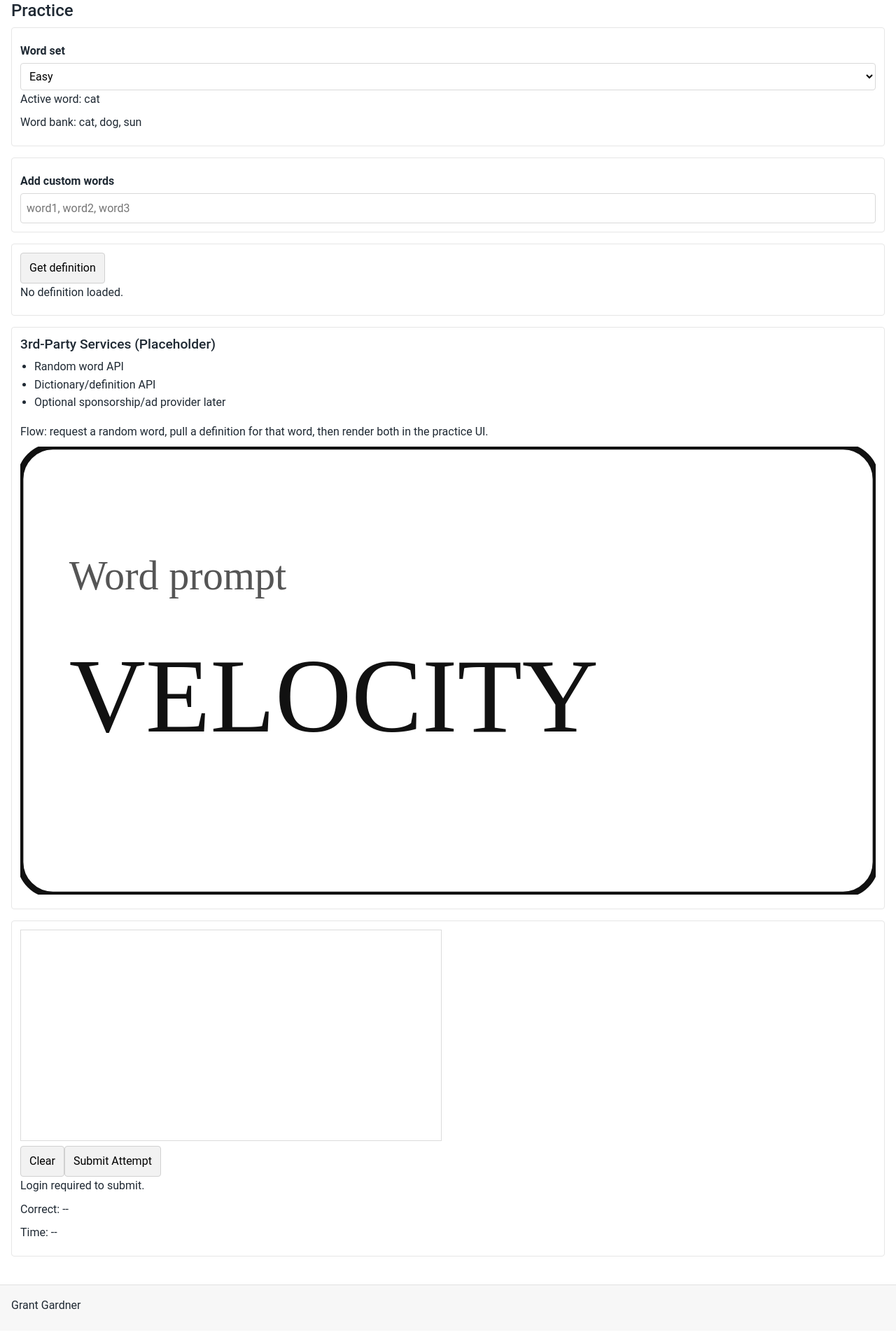
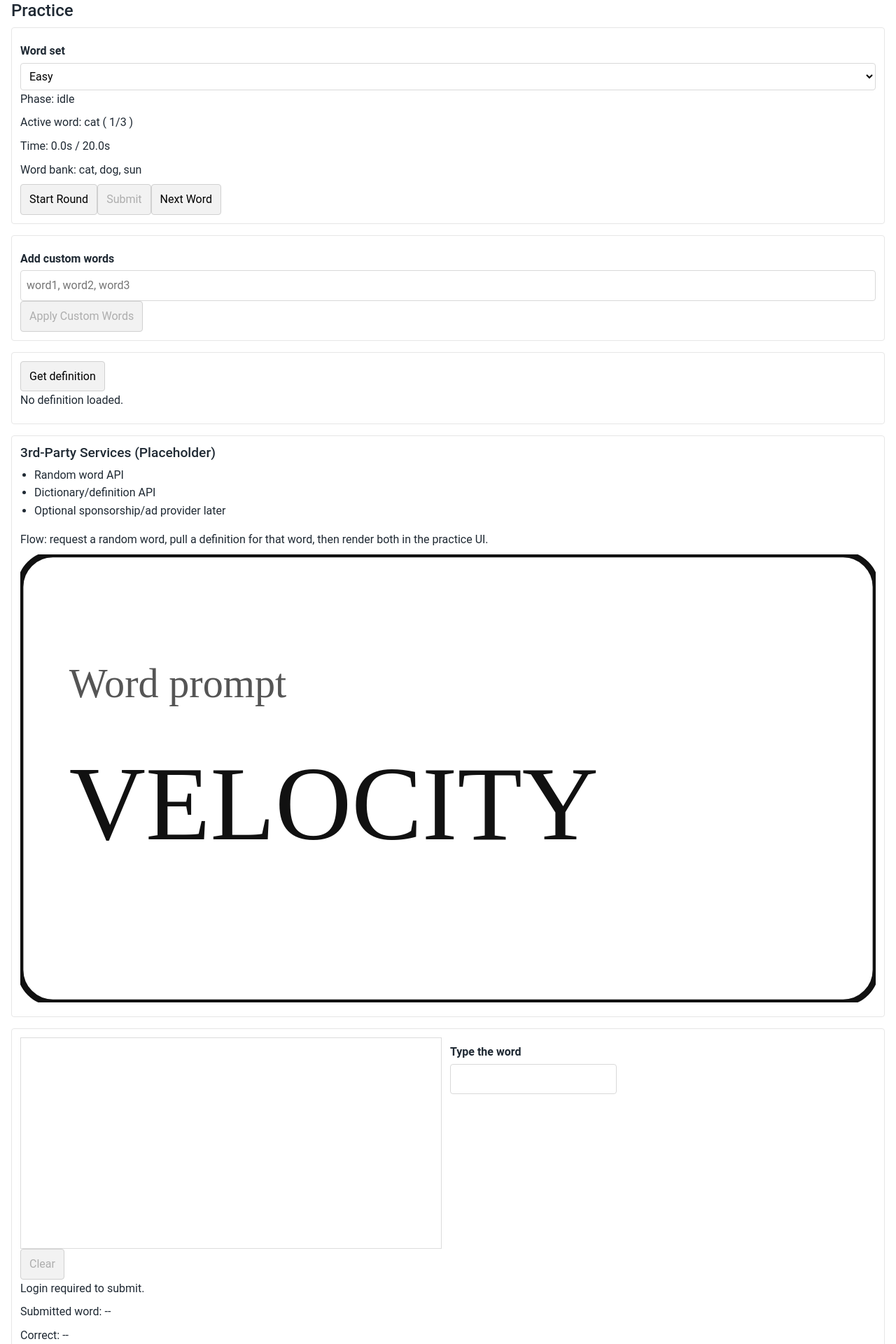
Before and after one commit to runn3rman/startup, a React (Vite) app: page /practice in a window 1280 px wide. Shown: the part 140-2060 px from the top of the page at 70% size. Built offline with nearby package versions, Linux system fonts and the light colour scheme.

Commit message:
practice loop

```diff
--- a/src/practice/practice.jsx
+++ b/src/practice/practice.jsx
@@ -1,49 +1,161 @@
 import React from 'react';
 import { useNavigate } from 'react-router-dom';
-import { scoringService, wordService } from '../services';
+import { wordService } from '../services';
 import { DrawingPad } from '../components/DrawingPad';
+
+const PRACTICE_PHASES = {
+  IDLE: 'idle',
+  ACTIVE: 'active',
+  SUBMITTED: 'submitted',
+  RESULT: 'result',
+};
+
+const MAX_PRACTICE_SECONDS = 20;
 
 export function Practice({ currentUser }) {
   const navigate = useNavigate();
   const [wordSet, setWordSet] = React.useState('easy');
   const [customWords, setCustomWords] = React.useState('');
   const [words, setWords] = React.useState([]);
+  const [wordIndex, setWordIndex] = React.useState(0);
   const [definition, setDefinition] = React.useState('');
   const [activeWord, setActiveWord] = React.useState('');
+  const [roundPhase, setRoundPhase] = React.useState(PRACTICE_PHASES.IDLE);
+  const [elapsedTime, setElapsedTime] = React.useState(0);
+  const [typedWord, setTypedWord] = React.useState('');
   const [strokeData, setStrokeData] = React.useState([]);
   const [clearSignal, setClearSignal] = React.useState(0);
   const [result, setResult] = React.useState(null);
 
+  function parseCustomWords(value) {
+    return value
+      .split(',')
+      .map((word) => word.trim())
+      .filter(Boolean);
+  }
+
   React.useEffect(() => {
-    wordService.getPracticeWords(wordSet).then((data) => {
+    async function loadWords() {
+      if (wordSet === 'custom') {
+        const parsed = parseCustomWords(customWords);
+        setWords(parsed);
+        setWordIndex(0);
+        return;
+      }
+
+      const data = await wordService.getPracticeWords(wordSet);
       setWords(data.words);
-      setActiveWord(data.words[0] || '');
-    });
+      setWordIndex(0);
+    }
+
+    loadWords();
   }, [wordSet]);
 
+  React.useEffect(() => {
+    setActiveWord(words[wordIndex] || '');
+  }, [words, wordIndex]);
+
+  React.useEffect(() => {
+    if (roundPhase !== PRACTICE_PHASES.ACTIVE) {
+      return;
+    }
+
+    const timer = setInterval(() => {
+      setElapsedTime((current) => {
+        const next = Number((current + 0.1).toFixed(1));
+        if (next >= MAX_PRACTICE_SECONDS) {
+          setRoundPhase(PRACTICE_PHASES.SUBMITTED);
+          return MAX_PRACTICE_SECONDS;
+        }
+        return next;
+      });
+    }, 100);
+
+    return () => clearInterval(timer);
+  }, [roundPhase]);
+
+  React.useEffect(() => {
+    if (roundPhase !== PRACTICE_PHASES.SUBMITTED) {
+      return;
+    }
+
+    if (!currentUser) {
+      navigate('/login');
+      setRoundPhase(PRACTICE_PHASES.IDLE);
+      return;
+    }
+
+    const typed = typedWord.trim();
+    const target = activeWord.trim();
+    setResult({
+      targetWord: target,
+      predictedWord: typed,
+      isCorrect: typed.toLowerCase() === target.toLowerCase(),
+      timeSeconds: Number(elapsedTime.toFixed(1)),
+      strokeCount: strokeData.length,
+    });
+    setRoundPhase(PRACTICE_PHASES.RESULT);
+  }, [roundPhase, currentUser, navigate, typedWord, activeWord, elapsedTime, strokeData.length]);
+
+  function startPracticeRound() {
+    if (!activeWord) {
+      return;
+    }
+    setElapsedTime(0);
+    setTypedWord('');
+    setResult(null);
+    setStrokeData([]);
+    setClearSignal((current) => current + 1);
+    setRoundPhase(PRACTICE_PHASES.ACTIVE);
+  }
+
+  function submitPracticeRound() {
+    if (roundPhase !== PRACTICE_PHASES.ACTIVE) {
+      return;
+    }
+    setRoundPhase(PRACTICE_PHASES.SUBMITTED);
+  }
+
+  function clearAttempt() {
+    if (roundPhase !== PRACTICE_PHASES.ACTIVE) {
+      return;
+    }
+    setTypedWord('');
+    setStrokeData([]);
+    setClearSignal((current) => current + 1);
+    setResult(null);
+  }
+
+  function nextWord() {
+    if (words.length === 0) {
+      return;
+    }
+    setWordIndex((current) => (current + 1) % words.length);
+    setDefinition('');
+    setElapsedTime(0);
+    setTypedWord('');
+    setStrokeData([]);
+    setClearSignal((current) => current + 1);
+    setResult(null);
+    setRoundPhase(PRACTICE_PHASES.IDLE);
+  }
+
+  function applyCustomWords() {
+    const parsed = parseCustomWords(customWords);
+    setWords(parsed);
+    setWordIndex(0);
+    setDefinition('');
+    setRoundPhase(PRACTICE_PHASES.IDLE);
+    setResult(null);
+  }
+
   async function handleGetDefinition() {
-    const targetWord = activeWord || words[0];
-    if (!targetWord) {
+    if (!activeWord) {
       setDefinition('');
       return;
     }
-    const data = await wordService.getDefinition(targetWord);
+    const data = await wordService.getDefinition(activeWord);
     setDefinition(data.definition);
-  }
-
-  async function handleSubmitAttempt() {
-    if (!currentUser) {
-      navigate('/login');
-      return;
-    }
-
-    const strokeCount = strokeData.reduce((count, stroke) => count + stroke.points.length, 0);
-    const outcome = await scoringService.scoreAttempt({
-      expectedWord: activeWord || words[0] || 'word',
-      strokeCount,
-      durationMs: 7000,
-    });
-    setResult(outcome);
   }
 
   return (
@@ -57,8 +169,25 @@ export function Practice({ currentUser }) {
           <option value="hard">Hard</option>
           <option value="custom">Custom</option>
         </select>
-        <p>Active word: {activeWord || 'none'}</p>
+        <p>Phase: {roundPhase}</p>
+        <p>
+          Active word: {activeWord || 'none'} {words.length > 0 ? `( ${wordIndex + 1}/${words.length} )` : ''}
+        </p>
+        <p>
+          Time: {elapsedTime.toFixed(1)}s / {MAX_PRACTICE_SECONDS.toFixed(1)}s
+        </p>
         {wordSet !== 'custom' ? <p>Word bank: {words.join(', ')}</p> : null}
+        <div>
+          <button type="button" onClick={startPracticeRound} disabled={!activeWord || roundPhase === PRACTICE_PHASES.ACTIVE}>
+            Start Round
+          </button>
+          <button type="button" onClick={submitPracticeRound} disabled={roundPhase !== PRACTICE_PHASES.ACTIVE}>
+            Submit
+          </button>
+          <button type="button" onClick={nextWord} disabled={words.length === 0}>
+            Next Word
+          </button>
+        </div>
       </section>
 
       <section>
@@ -69,19 +198,11 @@ export function Practice({ currentUser }) {
           type="text"
           placeholder="word1, word2, word3"
           value={customWords}
-          onChange={(e) => {
-            const value = e.target.value;
-            setCustomWords(value);
-            if (wordSet === 'custom') {
-              const parsed = value
-                .split(',')
-                .map((word) => word.trim())
-                .filter(Boolean);
-              setWords(parsed);
-              setActiveWord(parsed[0] || '');
-            }
-          }}
+          onChange={(e) => setCustomWords(e.target.value)}
         />
+        <button type="button" onClick={applyCustomWords} disabled={wordSet !== 'custom'}>
+          Apply Custom Words
+        </button>
       </section>
 
       <section>
@@ -103,22 +224,26 @@ export function Practice({ currentUser }) {
       </section>
 
       <section>
-        <DrawingPad width={600} height={300} clearSignal={clearSignal} onStrokeDataChange={setStrokeData} />
+        <div style={{ display: 'flex', gap: '12px', alignItems: 'flex-start', flexWrap: 'wrap' }}>
+          <DrawingPad width={600} height={300} clearSignal={clearSignal} onStrokeDataChange={setStrokeData} />
+          <div style={{ minWidth: '220px' }}>
+            <label htmlFor="practice-typed-word">Type the word</label>
+            <input
+              id="practice-typed-word"
+              type="text"
+              value={typedWord}
+              onChange={(e) => setTypedWord(e.target.value)}
+              disabled={roundPhase !== PRACTICE_PHASES.ACTIVE}
+            />
+          </div>
+        </div>
         <div>
-          <button
-            type="button"
-            onClick={() => {
-              setClearSignal((current) => current + 1);
-              setResult(null);
-            }}
-          >
+          <button type="button" onClick={clearAttempt} disabled={roundPhase !== PRACTICE_PHASES.ACTIVE}>
             Clear
-          </button>
-          <button type="button" onClick={handleSubmitAttempt}>
-            Submit Attempt
           </button>
         </div>
         {!currentUser ? <p>Login required to submit.</p> : null}
+        <p>Submitted word: {result?.predictedWord || '--'}</p>
         <p>Correct: {result ? (result.isCorrect ? 'Yes' : 'No') : '--'}</p>
         <p>Time: {result ? `${result.timeSeconds}s` : '--'}</p>
       </section>
```
